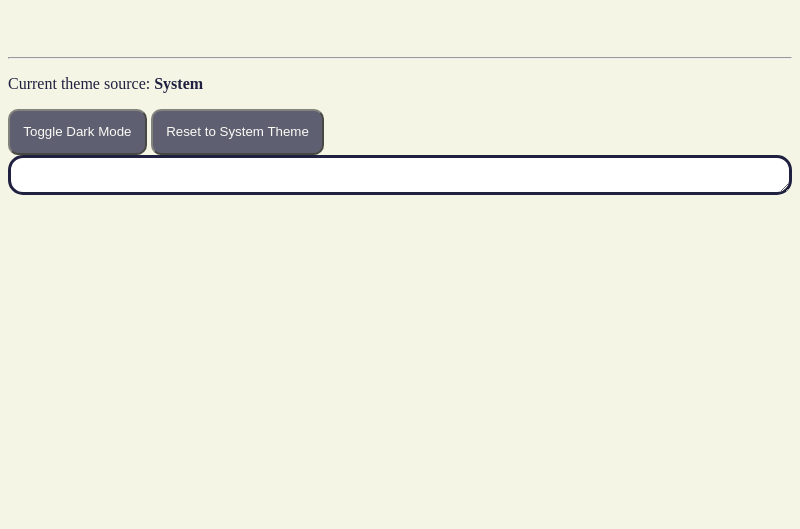
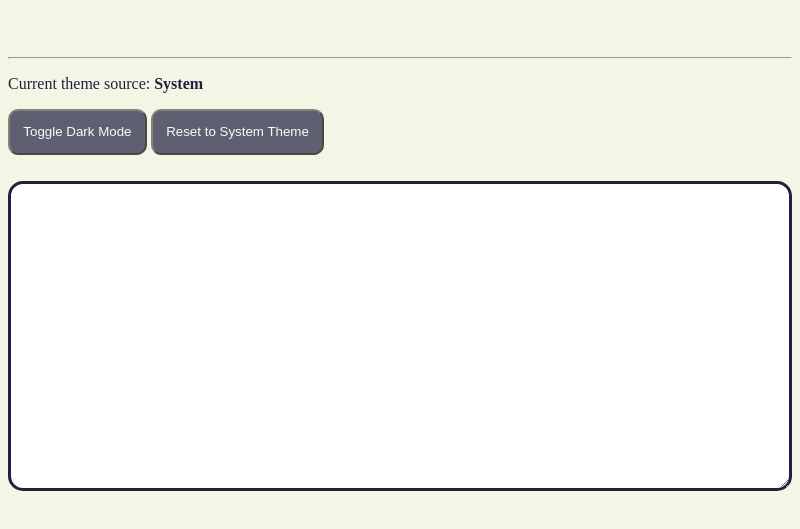
Before and after one commit to YoramHernalsteen/Electron-NotePad, an Electron app: page index.html in a window 800 px wide. Shown: the part 101-630 px from the top of the page. Drawn offline with Linux system fonts and the light colour scheme; no server answers.

Commit message:
styling done

```diff
--- a/index.html
+++ b/index.html
@@ -18,7 +18,7 @@
 <p>Current theme source: <strong id="theme-source">System</strong></p>
 <button class="toggle" id="toggle-dark-mode">Toggle Dark Mode</button>
 <button class="toggle" id="reset-to-system">Reset to System Theme</button>
-<textarea id="editor" class="editor"></textarea>
+<textarea id="editor" class="editor" rows="20"></textarea>
 <script src="lib/renderer.js"></script>
 <script src="lib/editor.js"></script>
 </body>
--- a/styles.css
+++ b/styles.css
@@ -36,4 +36,5 @@
     box-sizing: border-box;
     width: 100%;
     border-radius: 15px;
+    margin-top: 2em;
 }
```
